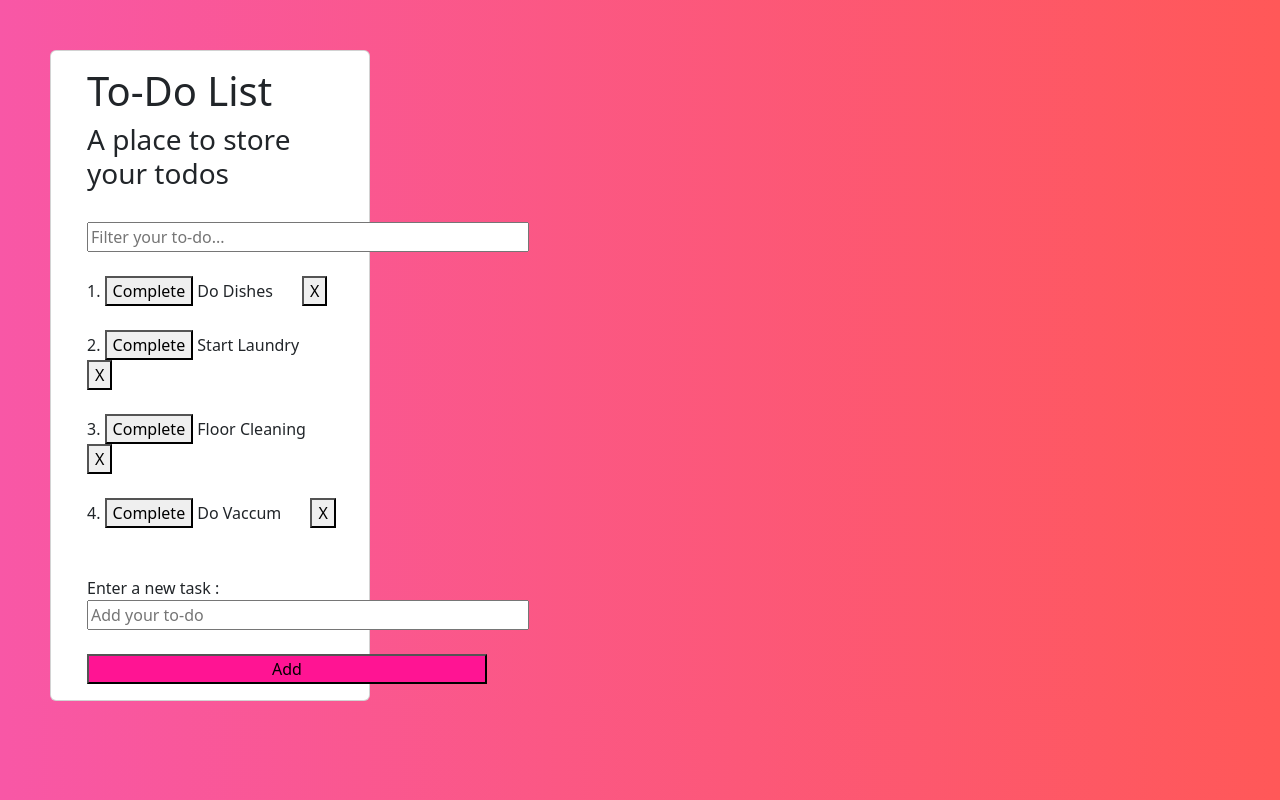
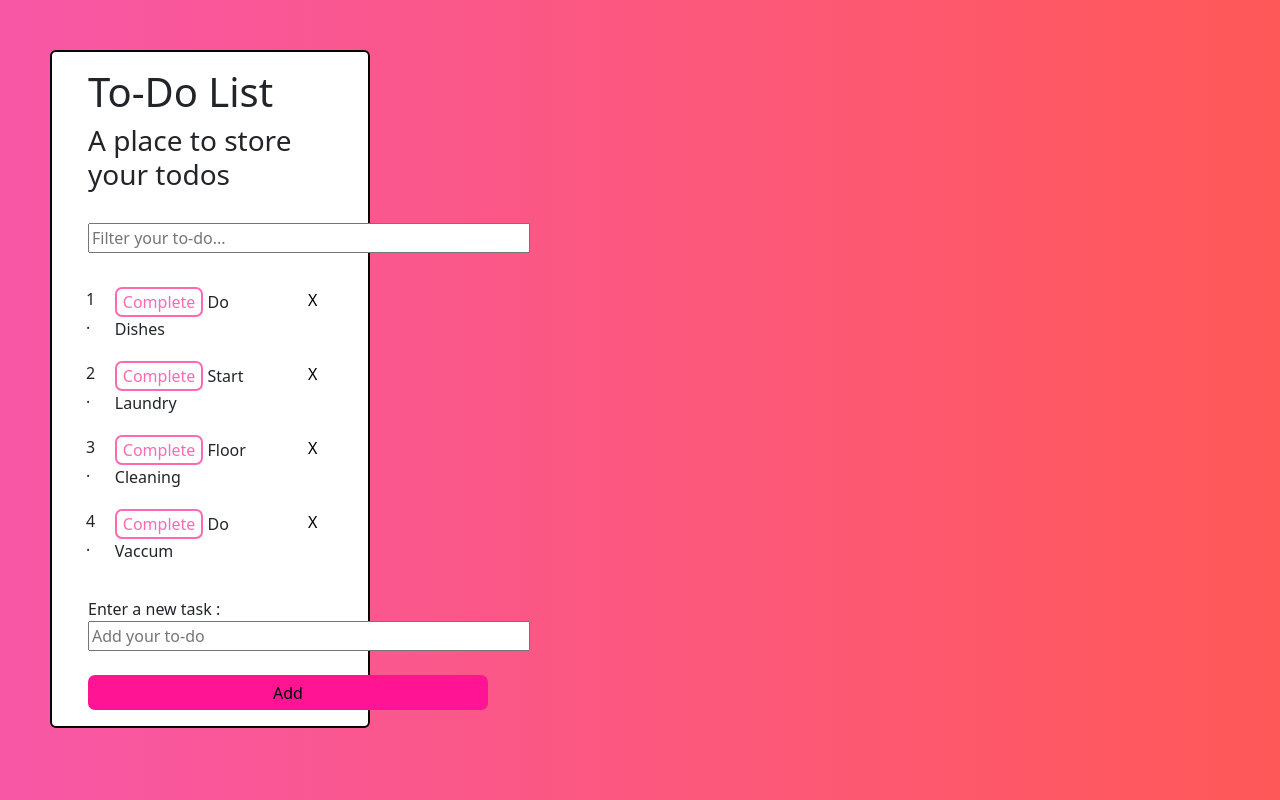
Before and after one commit to miraj00/to-do-list_Angular_Project, an Angular app: page / in a window 1280 px wide. Built offline with nearby package versions, Linux system fonts and the light colour scheme.

Commit message:
css and html edited for row-column and button style

```diff
--- a/src/app/app.component.html
+++ b/src/app/app.component.html
@@ -1,12 +1,8 @@
-
-
-
 <div class="card"  style="width: 25%;">
 
 <div class="card-body">
     <h1> To-Do List</h1>
     <h3> A place to store your todos</h3>
-
 
 
 <div class="searchContainer">
@@ -18,12 +14,24 @@
 
 <div *ngFor="let list of todo; index as i">
 
-  <tr> {{ i + 1 }}. <button (click)="completeTodo(list.task, i)"  > Complete</button>
-  <span *ngIf ="stuffIsCompleted === false" >  {{list.task}}  </span>
-  &nbsp; &nbsp; &nbsp; <button (click)="removeTodo(list.task)">X</button>
-</tr> <br>
+  <div class="row">
+
+          <div class="column left" >
+          {{ i + 1 }}.
           </div>
 
+          <div class="column middle" >
+          <button (click)="completeTodo(list.task, i)"  id="buttonStyle"> Complete</button>
+          <span *ngIf ="stuffIsCompleted === false" >  {{list.task}}  </span>
+          </div>
+
+          <div class="column right" >
+          <button (click)="removeTodo(list.task)" id="removeStyle" >X</button>
+          </div>
+
+          <br>
+  </div>
+</div>
 <br>
 
 
@@ -38,7 +46,7 @@
     <br>
 
 </form>
+
 <button type="submit" id="addButton" (click)="addTodo()" >Add</button>
 
 </div>
-</div>
--- a/src/styles.css
+++ b/src/styles.css
@@ -4,7 +4,7 @@
    margin-left: 50px;
    margin-top: 50px;
    padding-left: 20px;
-
+   border: 2px solid black;
    align-content: center;
 }
 
@@ -12,9 +12,45 @@
    align-content: center;
    background-color: #ff1493;
    width: 400px;
+   height : 35px;
+   border : 1px;
+   border-radius: 7px;
 
 }
 
 .input {
    width : 400px;
 }
+
+.column {
+   float: left;
+   padding: 10px;
+
+ }
+
+ .left {
+   width: 10%;
+ }
+
+ .right {
+   width: 20%;
+ }
+
+
+ .middle {
+   width: 65%;
+ }
+
+
+
+ #buttonStyle {
+   background-color: white;
+   color: #ff69b4;
+   border: 2px solid #ff69b4;
+   border-radius: 7px;
+ }
+
+ #removeStyle {
+   background-color: white;
+   border: none;
+ }
```
Lines whose indentation alone changed are shown as unchanged.
